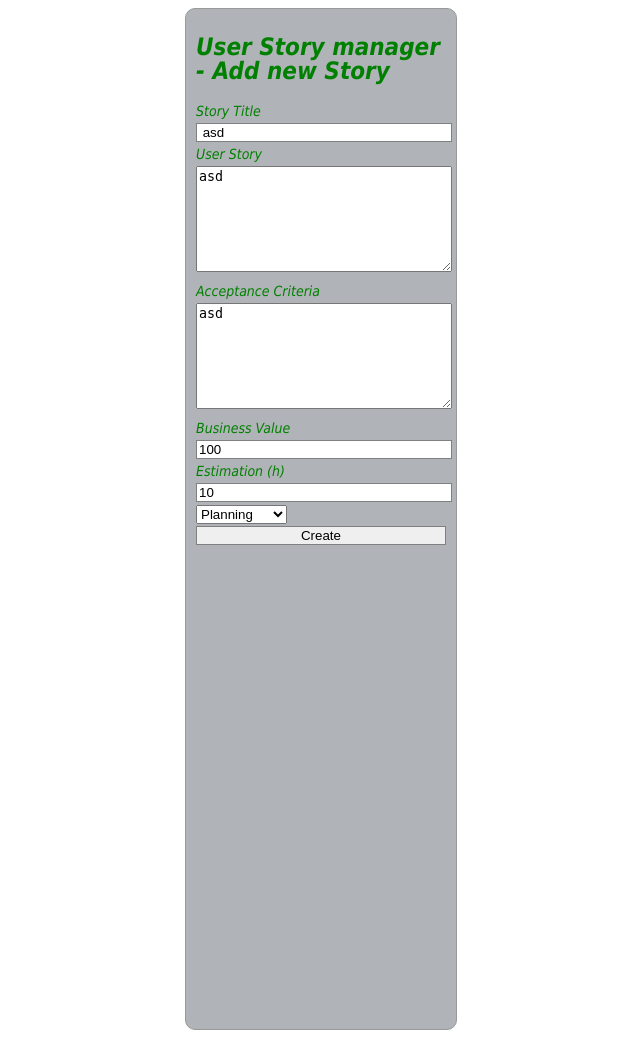
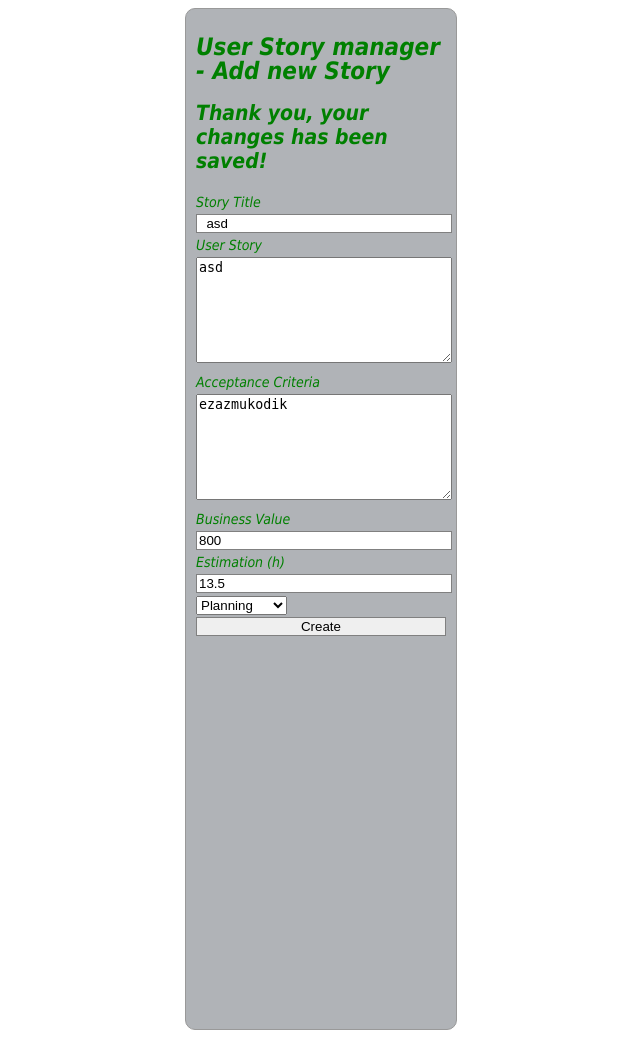
Before and after one commit to barnabastoth/agile, a Flask app: page /update/1 in a window 1280 px wide. Shown: the whole page, without its empty margins (319-959 px from the left). Run offline with Flask 2, Linux system fonts and the light colour scheme.

Commit message:
Update has been fixed, works properly

```diff
--- a/database.csv
+++ b/database.csv
@@ -1,3 +1,5 @@
-0,bazdmeg,te,geci,200,20,Done
-1,asd,asd,asd,100,10,Review
+0,miaszarsar1,fwefwete,dsaxcgeci,200,20,Planning
+1, asd ,asd,ezazmukodik,800,13.5,Planning
 2,gre,gre,gre,300,30,Review
+3,qwe,dsa,dqw213,300,25,In Progress
+4,qwe,ewq,dsafver,800,35,Planning
--- a/main.py
+++ b/main.py
@@ -42,6 +42,9 @@ def update_show(id):
         for item in data_list:
             if int(item[0]) == int(id):
                 selected_story = item
+        selected_story.append(id)
+        selected_story.append("Thank you, your changes has been saved!")
+        # 0-6 items, 7 id, 8 thanks txt
         return render_template('update.html', sel_list=selected_story)
 
 
--- a/templates/update.html
+++ b/templates/update.html
@@ -7,9 +7,10 @@
     <link rel="stylesheet" href="{{ url_for('static', filename='main.css') }}">
 </head>
 <body>
-    <form id="elsoform" action="/update/0" method="post">
+    <form id="elsoform" action="/update/{{ sel_list[7] }}" method="post">
         <div>
             <h1>User Story manager - Add new Story</h1>
+            <h2> {{ sel_list[8] }} </h2>
             <label>
                 <span>Story Title</span><input type="text" value=" {{ sel_list[1] }} " id="title" name="title" />
             </label>
```
